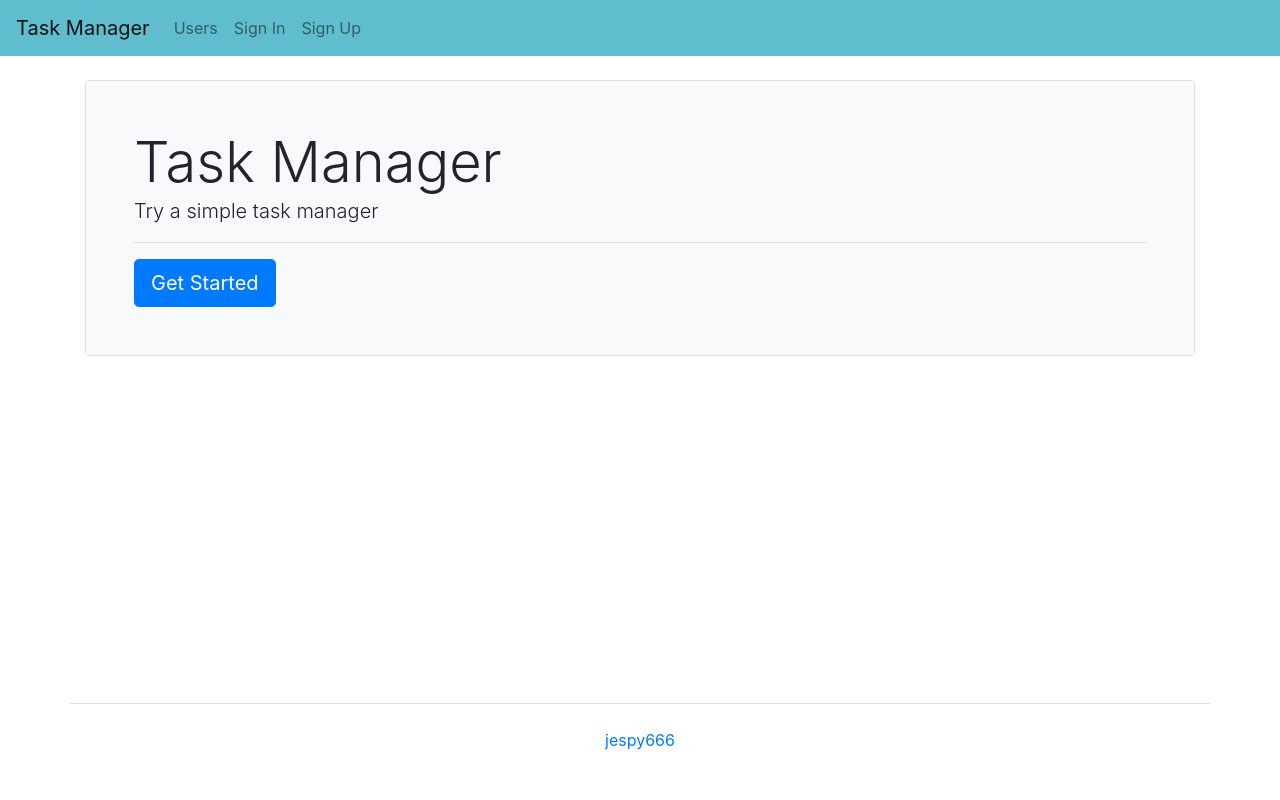
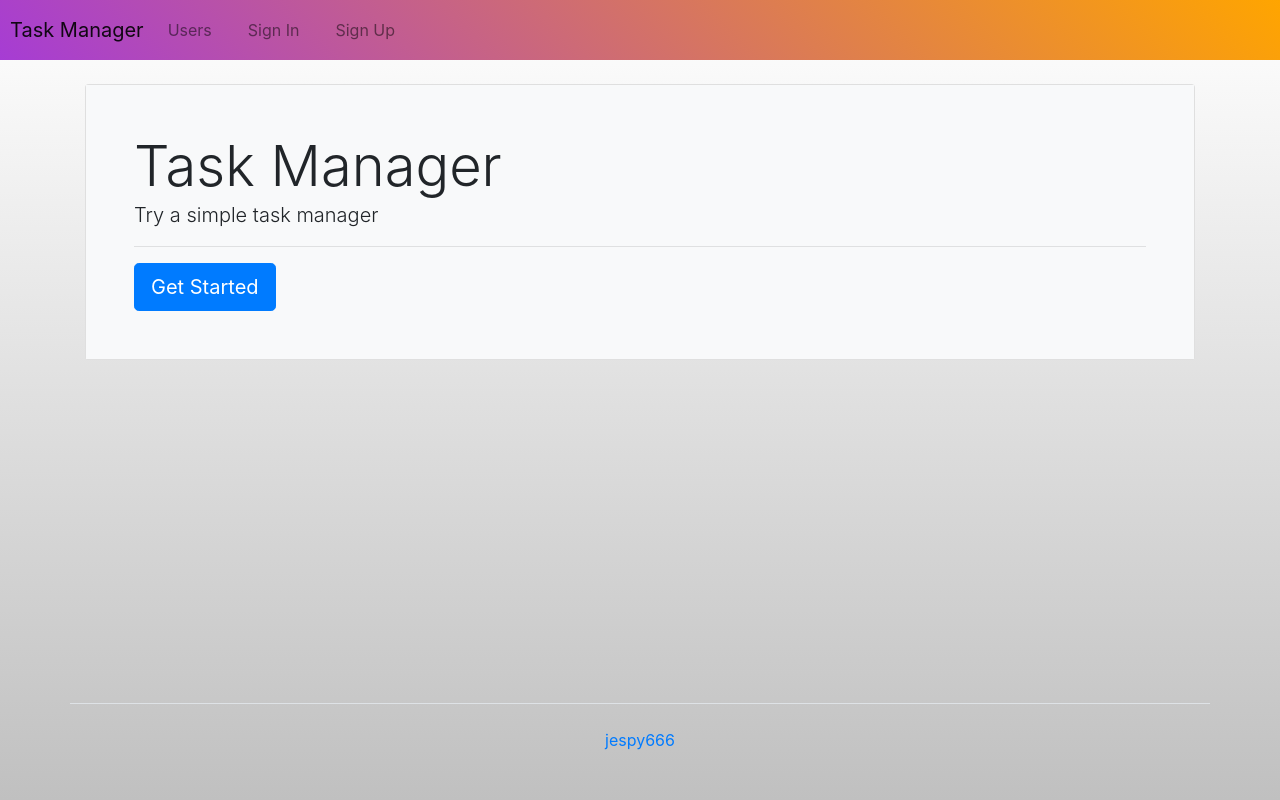
Before and after one commit to jespy666/python-project-52, a Django app: page / in a window 1280 px wide. Run offline with Django 4.2, Linux system fonts and the light colour scheme; some libraries are stand-ins or nearby versions.

Commit message:
add style for nav

```diff
--- a/task_manager/settings.py
+++ b/task_manager/settings.py
@@ -149,6 +149,10 @@ USE_TZ = True
 
 STATIC_URL = 'static/'
 
+STATICFILES_DIRS = [
+    os.path.join(f'{BASE_DIR}/task_manager', 'static')
+]
+
 # Default primary key field type
 # https://docs.djangoproject.com/en/4.2/ref/settings/#default-auto-field
 
--- /dev/null
+++ b/task_manager/static/css/main.css
@@ -0,0 +1,3 @@
+.gradient-background {
+  background: linear-gradient(to bottom, #FFFFFF, #C0C0C0);
+}
--- /dev/null
+++ b/task_manager/static/css/navbar.css
@@ -0,0 +1,20 @@
+.navbar {
+  background: linear-gradient(45deg, #A63CD4, #FFA500);
+  color: #333;
+  padding: 10px;
+}
+
+.navbar ul {
+  list-style-type: none;
+  padding: 0;
+}
+
+.navbar li {
+  display: inline;
+  margin-right: 20px;
+}
+
+.navbar a {
+  text-decoration: none;
+  color: white;
+}
--- a/task_manager/templates/base.html
+++ b/task_manager/templates/base.html
@@ -3,12 +3,14 @@
 <head>
     {% load bootstrap4 %}
     {% load i18n %}
-
+    {% load static %}
+    <link rel="stylesheet" type="text/css" href="{% static 'css/main.css' %}">
     <meta charset="UTF-8">
     <title>{% block title %}{% endblock %}</title>
     {% bootstrap_css %}
+
 </head>
-<body class="d-flex flex-column min-vh-100">
+<body class="d-flex flex-column min-vh-100  gradient-background">
     <header>
         {% include 'navbar.html' %}
     </header>
--- a/task_manager/templates/navbar.html
+++ b/task_manager/templates/navbar.html
@@ -1,5 +1,8 @@
 {% load i18n %}
+{% load static %}
 
+
+<link rel="stylesheet" type="text/css" href="{% static 'css/navbar.css' %}">
 <nav class="navbar navbar-expand-lg navbar-light" style="background-color: #5FBDCE;">
     <a class="navbar-brand" href="{% url 'home' %}">{% translate 'Task Manager' %}</a>
     <button class="navbar-toggler" data-toggle="collapse" data-target="#navbarToggleExternalContent">
```
Also changed, not shown: task_manager/locale/ru/LC_MESSAGES/django.po.
